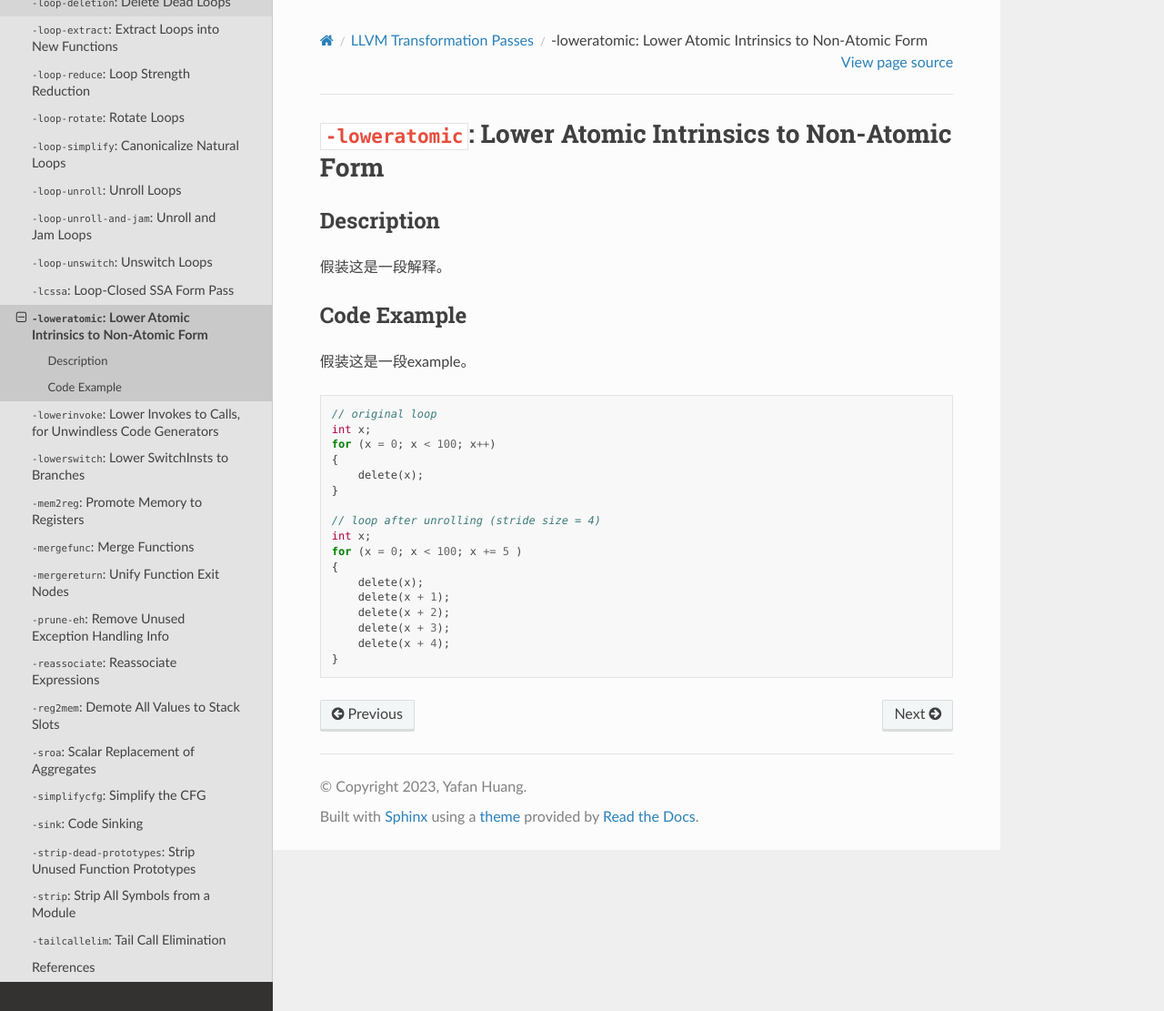
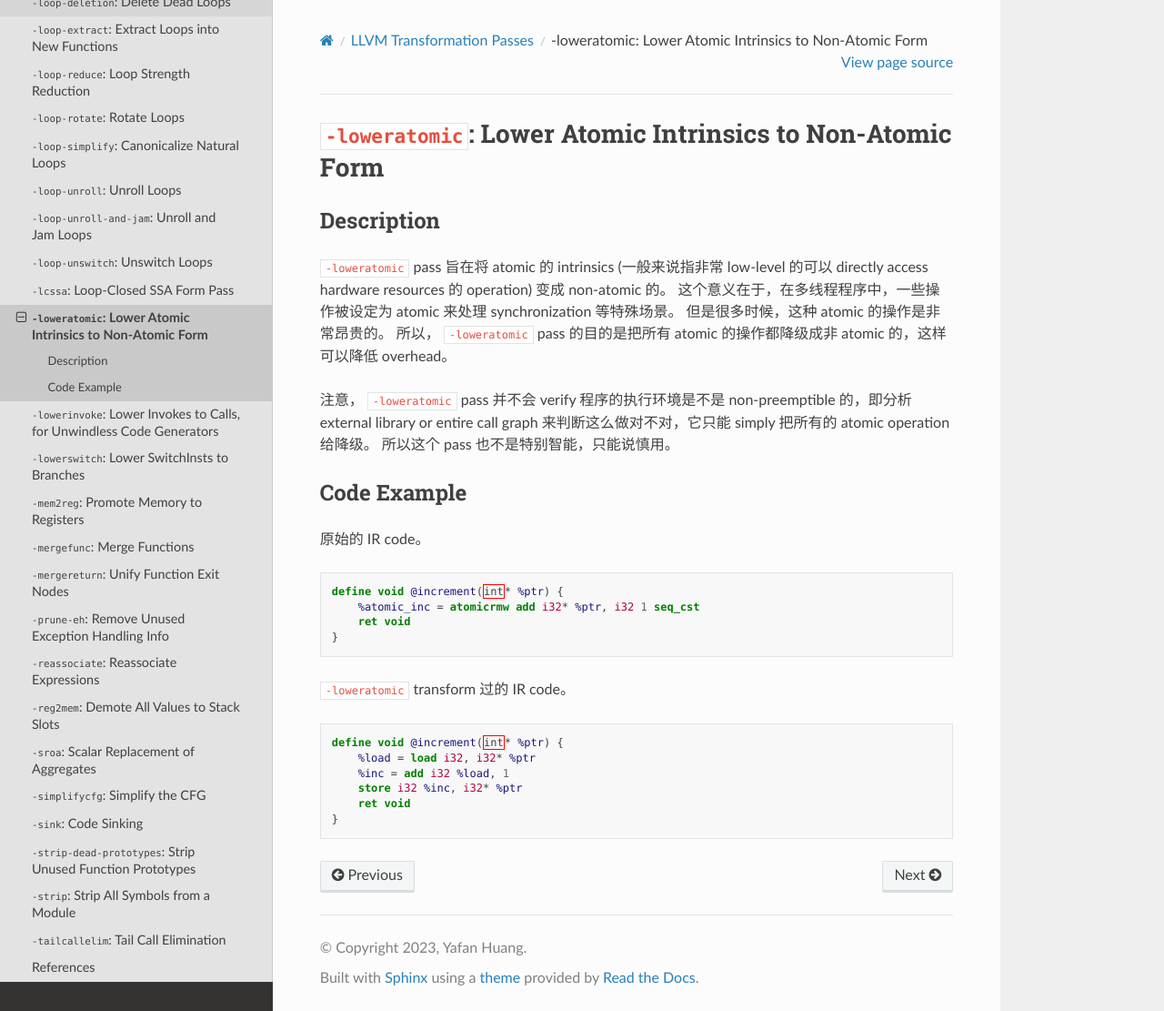
Before and after one commit to hyfshishen/understanding-llvm-transformation-passes, a Sphinx documentation site: the page built from docs/source/LLVM-transformation-passes/34-lower-atomic-intrinsic-to-non-atomic-form.rst, in a window 1280 px wide and 1111 px high. Shown: the whole window at 91% size. Built offline with Sphinx 7.4.7 and the Read the Docs theme 2.0.0, drawn with Linux system fonts in a browser that asks for light colours.

Commit message:
updating passes

```diff
--- a/docs/source/LLVM-transformation-passes/32-unswitch-loops.rst
+++ b/docs/source/LLVM-transformation-passes/32-unswitch-loops.rst
@@ -1,5 +1,7 @@
 ``-loop-unswitch``: Unswitch Loops
 =====
+
+在了解这个 pass 之前需要学习的背景知识是 :doc:`../compiler-basics/loop-transformation`。
 
 Description
 --------
--- a/docs/source/LLVM-transformation-passes/34-lower-atomic-intrinsic-to-non-atomic-form.rst
+++ b/docs/source/LLVM-transformation-passes/34-lower-atomic-intrinsic-to-non-atomic-form.rst
@@ -3,29 +3,34 @@
 
 Description
 --------
-假装这是一段解释。
+
+``-loweratomic`` pass 旨在将 atomic 的 intrinsics (一般来说指非常 low-level 的可以 directly access hardware resources 的 operation) 变成 non-atomic 的。
+这个意义在于，在多线程程序中，一些操作被设定为 atomic 来处理 synchronization 等特殊场景。
+但是很多时候，这种 atomic 的操作是非常昂贵的。
+所以， ``-loweratomic`` pass 的目的是把所有 atomic 的操作都降级成非 atomic 的，这样可以降低 overhead。
+
+注意， ``-loweratomic`` pass 并不会 verify 程序的执行环境是不是 non-preemptible 的，即分析 external library or entire call graph 来判断这么做对不对，它只能 simply 把所有的 atomic operation 给降级。
+所以这个 pass 也不是特别智能，只能说慎用。
 
 Code Example
 --------
 
-假装这是一段example。
+原始的 IR code。
 
-.. code-block:: C
+.. code-block:: llvm
 
-    // original loop
-    int x;
-    for (x = 0; x < 100; x++)
-    {
-        delete(x);
+    define void @increment(int* %ptr) {
+        %atomic_inc = atomicrmw add i32* %ptr, i32 1 seq_cst
+        ret void
     }
 
-    // loop after unrolling (stride size = 4)
-    int x;
-    for (x = 0; x < 100; x += 5 )
-    {
-        delete(x);
-        delete(x + 1);
-        delete(x + 2);
-        delete(x + 3);
-        delete(x + 4);
+``-loweratomic`` transform 过的 IR code。
+
+.. code-block:: llvm
+
+    define void @increment(int* %ptr) {
+        %load = load i32, i32* %ptr
+        %inc = add i32 %load, 1
+        store i32 %inc, i32* %ptr
+        ret void
     }
```
Also changed, not shown: docs/source/LLVM-transformation-passes/33-loop-closed-ssa-form-pass.rst (+8 -22 lines).
